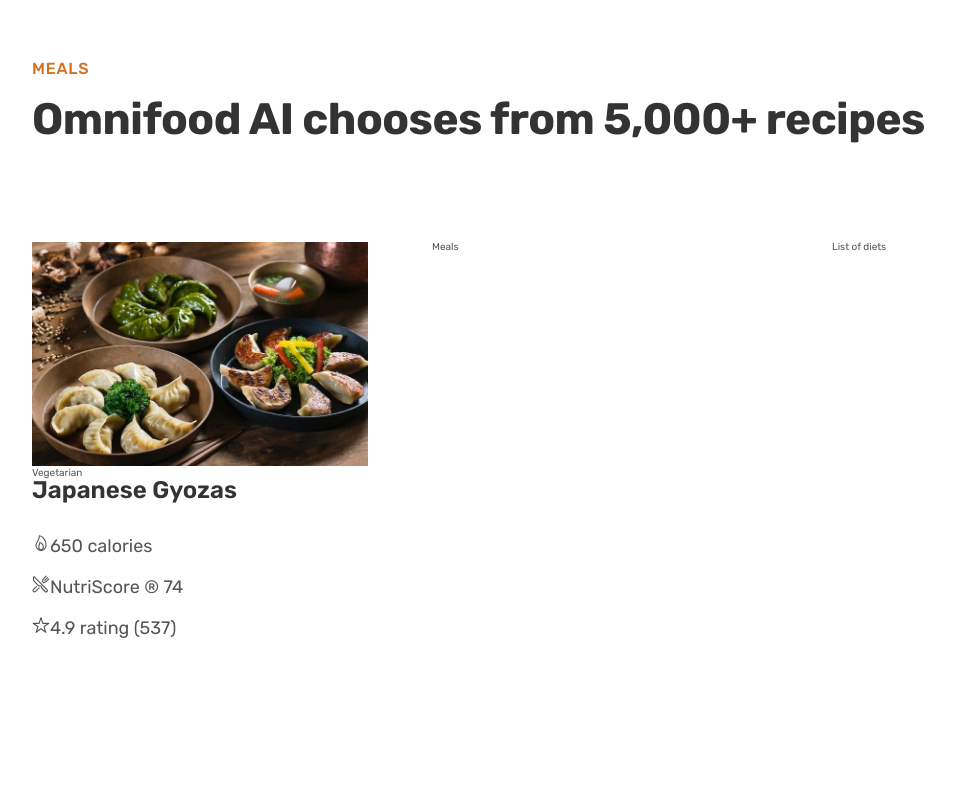
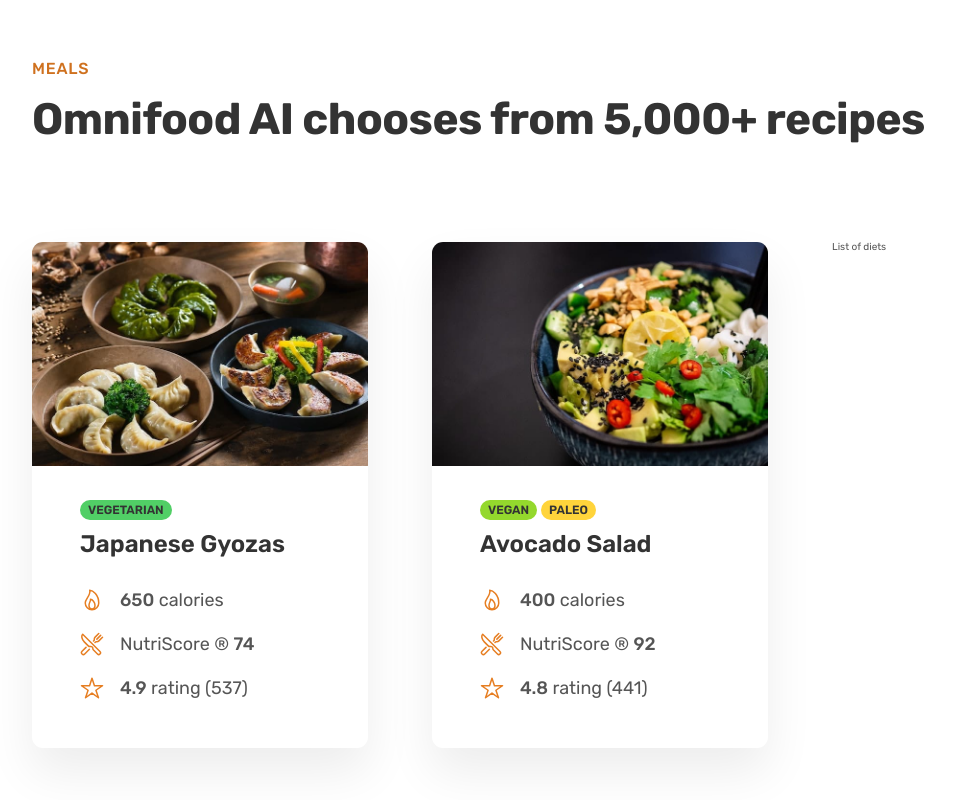
Before and after one commit to Fichtenbaum/Omnifood-Project, a plain HTML site: page index.html in a window 1280 px wide. Shown: the part 2616-3416 px from the top of the page, without its empty margins (40-995 px from the left). Before the commit the page ends 3349 px from the top, so only its background shows below. Drawn offline with nearby package versions, Linux system fonts and the light colour scheme.

Commit message:
feat: building the meals section part 2

```diff
--- a/css/general.css
+++ b/css/general.css
@@ -40,6 +40,7 @@
 
 --- 06 BORDER-RADIUS
 Default: 9px
+Medium: 11px
 
 --- 07 WHITESPACE
 */
@@ -172,3 +173,7 @@
 .margin-right-sm {
   margin-right: 1.6rem !important;
 }
+
+strong {
+  font-weight: 500;
+}
--- a/css/style.css
+++ b/css/style.css
@@ -207,6 +207,44 @@
   padding: 9.6rem 0;
 }
 
+.meal {
+  box-shadow: 0 2.4rem 4.8rem rgba(0, 0, 0, 0.075);
+  border-radius: 11px;
+  overflow: hidden;
+}
+
+.meal-content {
+  padding: 3.2rem 4.8rem 4.8rem 4.8rem;
+}
+
+.meal-tags {
+  margin-bottom: 1.2rem;
+  display: flex;
+  gap: 0.4rem;
+}
+
+.tag {
+  display: inline-block;
+  padding: 0.4rem 0.8rem;
+  font-size: 1.2rem;
+  text-transform: uppercase;
+  color: #333;
+  border-radius: 100px;
+  font-weight: 600;
+}
+
+.tag--vegetarian {
+  background-color: #51cf66;
+}
+
+.tag--vegan {
+  background-color: #94d82d;
+}
+
+.tag--paleo {
+  background-color: #ffd43b;
+}
+
 .meal-title {
   font-size: 2.4rem;
   color: #333;
@@ -223,7 +261,17 @@
 
 .meal-attribute {
   font-size: 1.8rem;
+  display: flex;
+  align-items: center;
+  gap: 1.6rem;
 }
+
+.meal-icon {
+  height: 2.4rem;
+  width: 2.4rem;
+  color: #e67e22;
+}
+
 .meal-img {
   width: 100%;
 }
--- a/index.html
+++ b/index.html
@@ -180,25 +180,63 @@
               class="meal-img"
               alt="Japanese Gyozas"
             />
-            <span class="tag">Vegetarian</span>
+            <div class="meal-content">
+              <div class="meal-tags">
+                <span class="tag tag--vegetarian">Vegetarian</span>
+              </div>
               <p class="meal-title">Japanese Gyozas</p>
               <ul class="meal-attributes">
                 <li class="meal-attribute">
-                <ion-icon name="flame-outline"></ion-icon
-                ><span>650 calories</span>
+                  <ion-icon class="meal-icon" name="flame-outline"></ion-icon
+                  ><span><strong>650</strong> calories</span>
                 </li>
                 <li class="meal-attribute">
-                <ion-icon name="restaurant-outline"></ion-icon
-                ><span>NutriScore &reg; 74</span>
+                  <ion-icon
+                    class="meal-icon"
+                    name="restaurant-outline"
+                  ></ion-icon
+                  ><span>NutriScore &reg; <strong>74</strong></span>
                 </li>
                 <li class="meal-attribute">
-                <ion-icon name="star-outline"></ion-icon
-                ><span>4.9 rating (537)</span>
+                  <ion-icon class="meal-icon" name="star-outline"></ion-icon
+                  ><span><strong>4.9</strong> rating (537)</span>
                 </li>
               </ul>
             </div>
+          </div>
 
-          <div class="meal">Meals</div>
+          <div class="meal">
+            <img
+              src="img/meals/meal-2.jpg"
+              class="meal-img"
+              alt="Avocado Salad"
+            />
+            <div class="meal-content">
+              <div class="meal-tags">
+                <span class="tag tag--vegan">Vegan</span>
+                <span class="tag tag--paleo">Paleo</span>
+              </div>
+              <p class="meal-title">Avocado Salad</p>
+              <ul class="meal-attributes">
+                <li class="meal-attribute">
+                  <ion-icon class="meal-icon" name="flame-outline"></ion-icon
+                  ><span><strong>400</strong> calories</span>
+                </li>
+                <li class="meal-attribute">
+                  <ion-icon
+                    class="meal-icon"
+                    name="restaurant-outline"
+                  ></ion-icon
+                  ><span>NutriScore &reg; <strong>92</strong></span>
+                </li>
+                <li class="meal-attribute">
+                  <ion-icon class="meal-icon" name="star-outline"></ion-icon
+                  ><span><strong>4.8</strong> rating (441)</span>
+                </li>
+              </ul>
+            </div>
+          </div>
+
           <div class="list">List of diets</div>
         </div>
       </section>
```
Lines whose indentation alone changed are shown as unchanged.
